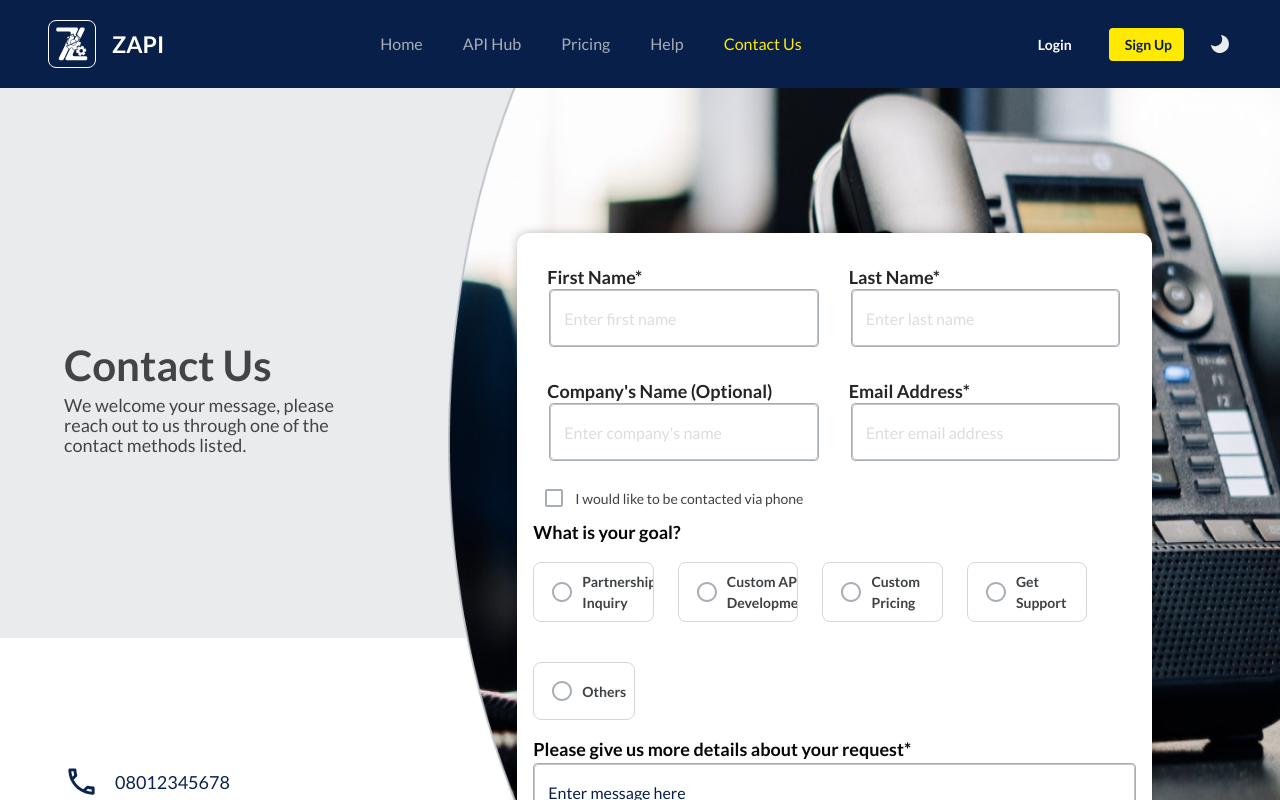
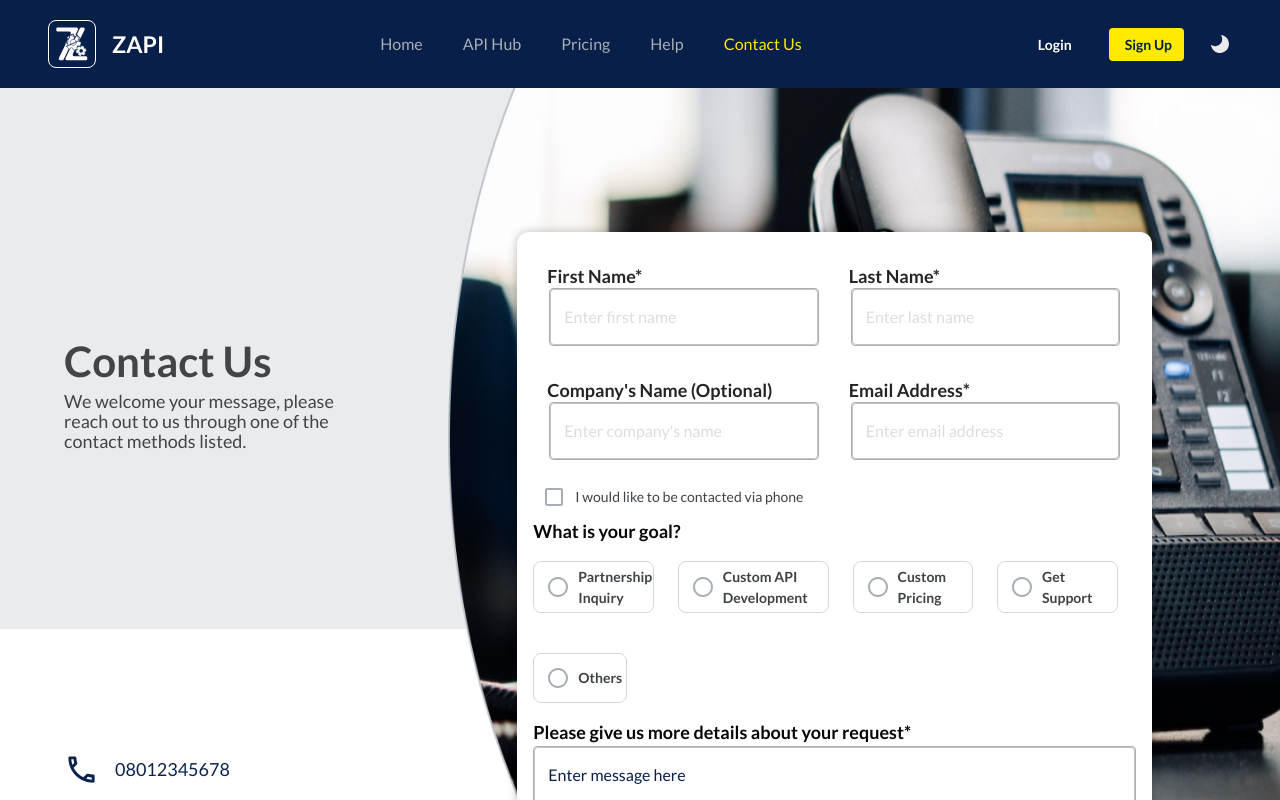
Before and after one commit to Zummit-Africa-Inc/Zapi-FE-v2, a React (Vite) app: page /contact in a window 1280 px wide. Shown: the top 800 px of the page. Built offline with nearby package versions, Linux system fonts and the light colour scheme; no server answers; what aws-amplify would draw is missing.

Commit message:
remove unused code, change card size

```diff
--- a/src/components/contact/ContactBox.tsx
+++ b/src/components/contact/ContactBox.tsx
@@ -135,7 +135,7 @@ const ContactBox: React.FC = () => {
                     flexDirection: "row",
                     "@media (max-width: 600px)": {
                         flexDirection: "column",
-                        width: "90%",
+                        width: "100%",
                     },
                 }}>
                 <FormControl
@@ -277,7 +277,7 @@ const ContactBox: React.FC = () => {
                     }}>
                     <Card
                         sx={{
-                            p: 1,
+                            p: 0.5,
                             mt: 2,
                             backgroundColor: currentMode === "light" ? "#fff" : "#272727",
                             border: 1,
@@ -308,14 +308,14 @@ const ContactBox: React.FC = () => {
                     </Card>
                     <Card
                         sx={{
-                            p: 1,
+                            p: 0.5,
                             mt: 2,
                             backgroundColor: currentMode === "light" ? "#fff" : "#272727",
                             border: 1,
                             borderColor: "#D3D7DA",
                             borderRadius: "8px",
                             "@media (min-width: 1024px)": {
-                                maxWidth: "20%",
+                                maxWidth: "25%",
                             },
                             display: "flex",
                         }}>
@@ -340,7 +340,7 @@ const ContactBox: React.FC = () => {
                     </Card>
                     <Card
                         sx={{
-                            p: 1,
+                            p: 0.5,
                             mt: 2,
                             backgroundColor: currentMode === "light" ? "#fff" : "#272727",
                             border: 1,
@@ -372,7 +372,7 @@ const ContactBox: React.FC = () => {
                     <Card
                         sx={{
                             // width: "18%",
-                            p: 1,
+                            p: 0.5,
                             mt: 2,
                             backgroundColor: currentMode === "light" ? "#fff" : "#272727",
                             border: 1,
@@ -404,7 +404,7 @@ const ContactBox: React.FC = () => {
                     <Card
                         sx={{
                             // width: "18%",
-                            p: 1,
+                            p: 0.5,
                             mt: 2,
                             backgroundColor: currentMode === "light" ? "#fff" : "#272727",
                             border: 1,
--- a/src/components/contact/ContactForm.tsx
+++ b/src/components/contact/ContactForm.tsx
@@ -7,8 +7,6 @@ import {
 } from "@mui/material";
 import { createStyles, makeStyles, styled } from "@mui/styles";
 import { useAppContext } from "../../contexts/AppProvider";
-import { AttachFile } from "@mui/icons-material";
-import { Link } from "react-router-dom";
 import LocalPhoneOutlinedIcon from "@mui/icons-material/LocalPhoneOutlined";
 import EmailOutlinedIcon from "@mui/icons-material/EmailOutlined";
 import TwitterIcon from "@mui/icons-material/Twitter";
@@ -44,9 +42,7 @@ const ContactForm: React.FC = () => {
                     justifyContent: "center",
                     alignItems: "center",
                     backgroundImage: "none !important",
-                    '&nth-of-type(2)': {
-                        order:2
-                    }
+
                 },
             }}>
             <Box
@@ -164,19 +160,6 @@ const ContactForm: React.FC = () => {
 export default ContactForm;
 const useStyles = makeStyles((theme: Theme) =>
     createStyles({
-        docContainer: {
-            margin: "auto",
-            top: "20%",
-        },
-        iconStyle: {
-            transform: "rotate(45deg)",
-        },
-        link: {
-            color: theme.palette.primary.main,
-            textDecoration: "underline",
-            fontWeight: 400,
-            fontSize: "16px",
-        },
         header: {
             display: "flex",
             justifyContent: "flex-start",
```
